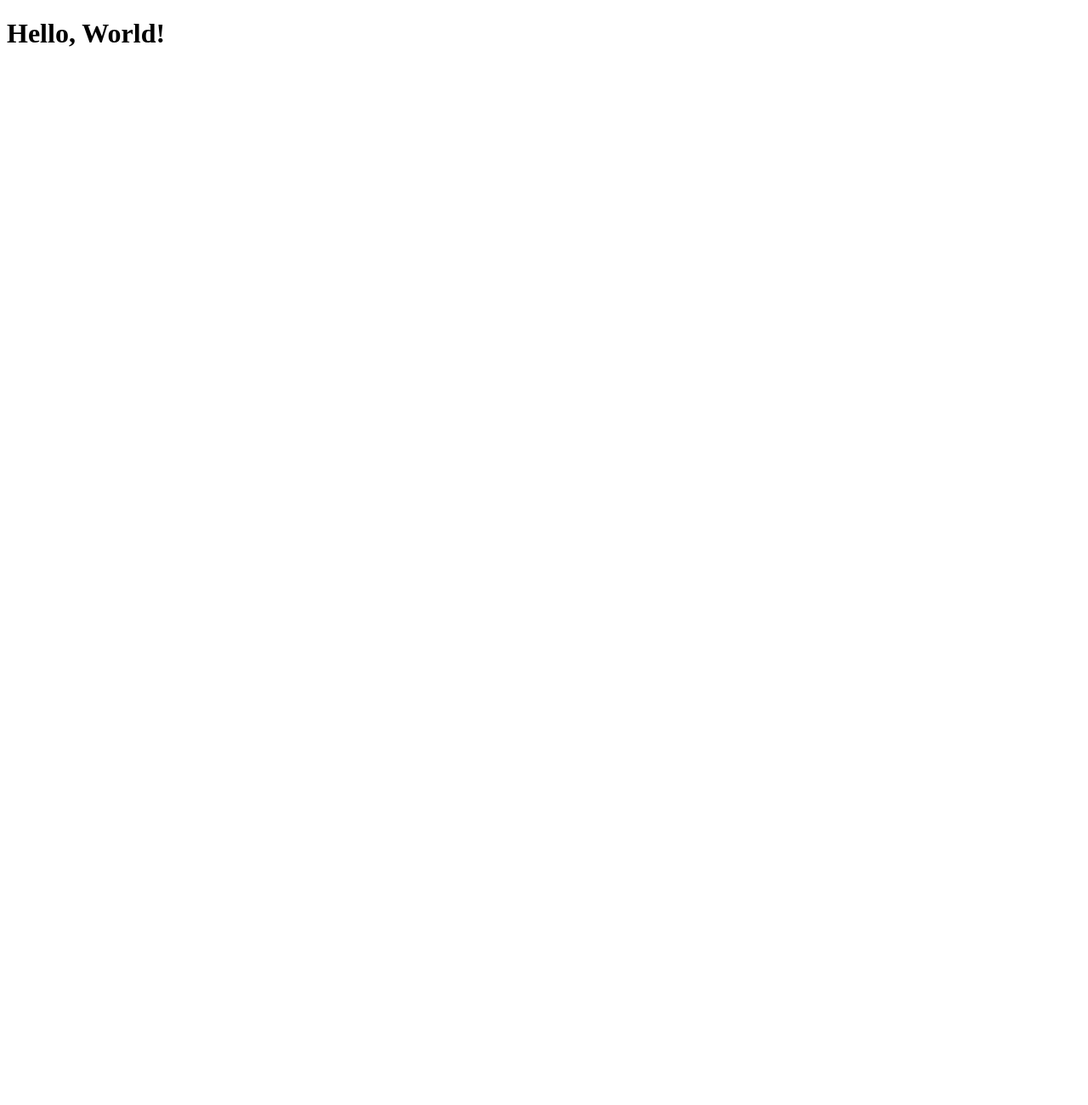
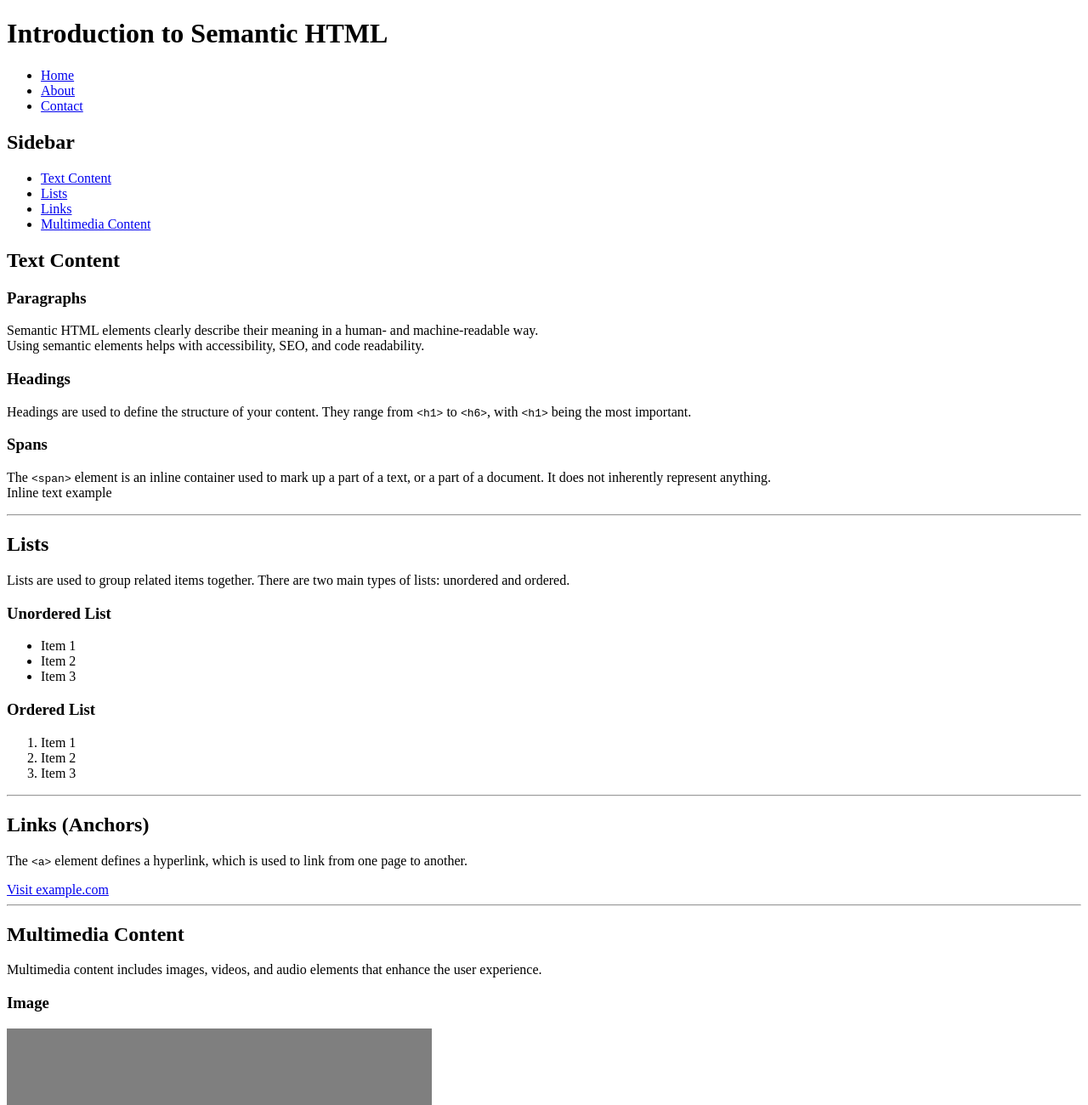
Before and after one commit to Angi-1401/lexpin-pwia-02, a plain HTML site: page 01-HTML/index.html in a window 1280 px wide. Shown: the top 1300 px of the page at 85% size. Before the commit the page ends 800 px from the top, so only its background shows below. Drawn offline with Linux system fonts and the light colour scheme.

Commit message:
add lesson 01: HTML (Part 1)

```diff
--- a/01-HTML/index.html
+++ b/01-HTML/index.html
@@ -2,10 +2,127 @@
 <html lang="en">
   <head>
     <meta charset="UTF-8" />
+    <meta
+      name="description"
+      content="A simple webpage demonstrating semantic HTML." />
     <meta name="viewport" content="width=device-width, initial-scale=1.0" />
-    <title>My First Website</title>
+    <title>Semantic HTML</title>
   </head>
   <body>
-    <h1>Hello, World!</h1>
+    <!-- Main structure of the webpage -->
+    <header>
+      <h1>Introduction to Semantic HTML</h1>
+      <nav>
+        <ul>
+          <li><a href="./index.html">Home</a></li>
+          <li><a href="./pages/about.html">About</a></li>
+          <li><a href="./pages/contact.html">Contact</a></li>
+        </ul>
+      </nav>
+    </header>
+    <main>
+      <aside>
+        <h2>Sidebar</h2>
+        <nav>
+        <ul>
+          <li><a href="#text-content">Text Content</a></li>
+          <li><a href="#lists">Lists</a></li>
+          <li><a href="#links">Links</a></li>
+          <li><a href="#multimedia-content">Multimedia Content</a></li>
+        </ul>
+      </nav>
+      </aside>
+      <section id="text-content">
+        <h2>Text Content</h2>
+        <div>
+          <h3>Paragraphs</h3>
+          <p>
+            Semantic HTML elements clearly describe their meaning in a human-
+            and machine-readable way. <br />
+            Using semantic elements helps with accessibility, SEO, and code
+            readability.
+          </p>
+        </div>
+        <div>
+          <h3>Headings</h3>
+          <p>
+            Headings are used to define the structure of your content. They
+            range from
+            <code>&lt;h1&gt;</code> to <code>&lt;h6&gt;</code>, with
+            <code>&lt;h1&gt;</code> being the most important.
+          </p>
+          <h3>Spans</h3>
+          <p>
+            The <code>&lt;span&gt;</code> element is an inline container used to
+            mark up a part of a text, or a part of a document. It does not
+            inherently represent anything.<br />
+            <span>Inline text example</span>
+          </p>
+        </div>
+      </section>
+      <hr />
+      <section id="lists">
+        <h2>Lists</h2>
+        <p>
+          Lists are used to group related items together. There are two main
+          types of lists: unordered and ordered.
+        </p>
+
+        <h3>Unordered List</h3>
+        <ul>
+          <li>Item 1</li>
+          <li>Item 2</li>
+          <li>Item 3</li>
+        </ul>
+
+        <h3>Ordered List</h3>
+        <ol>
+          <li>Item 1</li>
+          <li>Item 2</li>
+          <li>Item 3</li>
+        </ol>
+      </section>
+      <hr />
+      <section id="links">
+        <h2>Links (Anchors)</h2>
+        <p>
+          The <code>&lt;a&gt;</code> element defines a hyperlink, which is used
+          to link from one page to another.
+        </p>
+        <a href="https://www.example.com">Visit example.com</a>
+      </section>
+      <hr />
+      <section id="multimedia-content">
+        <h2>Multimedia Content</h2>
+        <p>
+          Multimedia content includes images, videos, and audio elements that
+          enhance the user experience.
+        </p>
+        <div>
+          <h3>Image</h3>
+          <img src="./img/patonana.png" alt="Placeholder Image" />
+
+          <h3>Video</h3>
+          <video controls>
+            <source
+              src="https://www.w3schools.com/html/mov_bbb.mp4"
+              type="video/mp4" />
+            Your browser does not support the video tag.
+          </video>
+        </div>
+        <div>
+          <h3>Audio</h3>
+          <audio controls>
+            <source
+              src="https://www.w3schools.com/html/horse.mp3"
+              type="audio/mpeg" />
+            Your browser does not support the audio element.
+          </audio>
+        </div>
+      </section>
+    </main>
+    <footer>
+      <p>&copy; 2026 Semantic HTML Example</p>
+    </footer>
   </body>
 </html>
```
Also changed, not shown: 01-HTML/pages/about.html (added, +41 -0 lines), 01-HTML/pages/contact.html (added, +42 -0 lines), 01-HTML/img/patonana.png (added).
